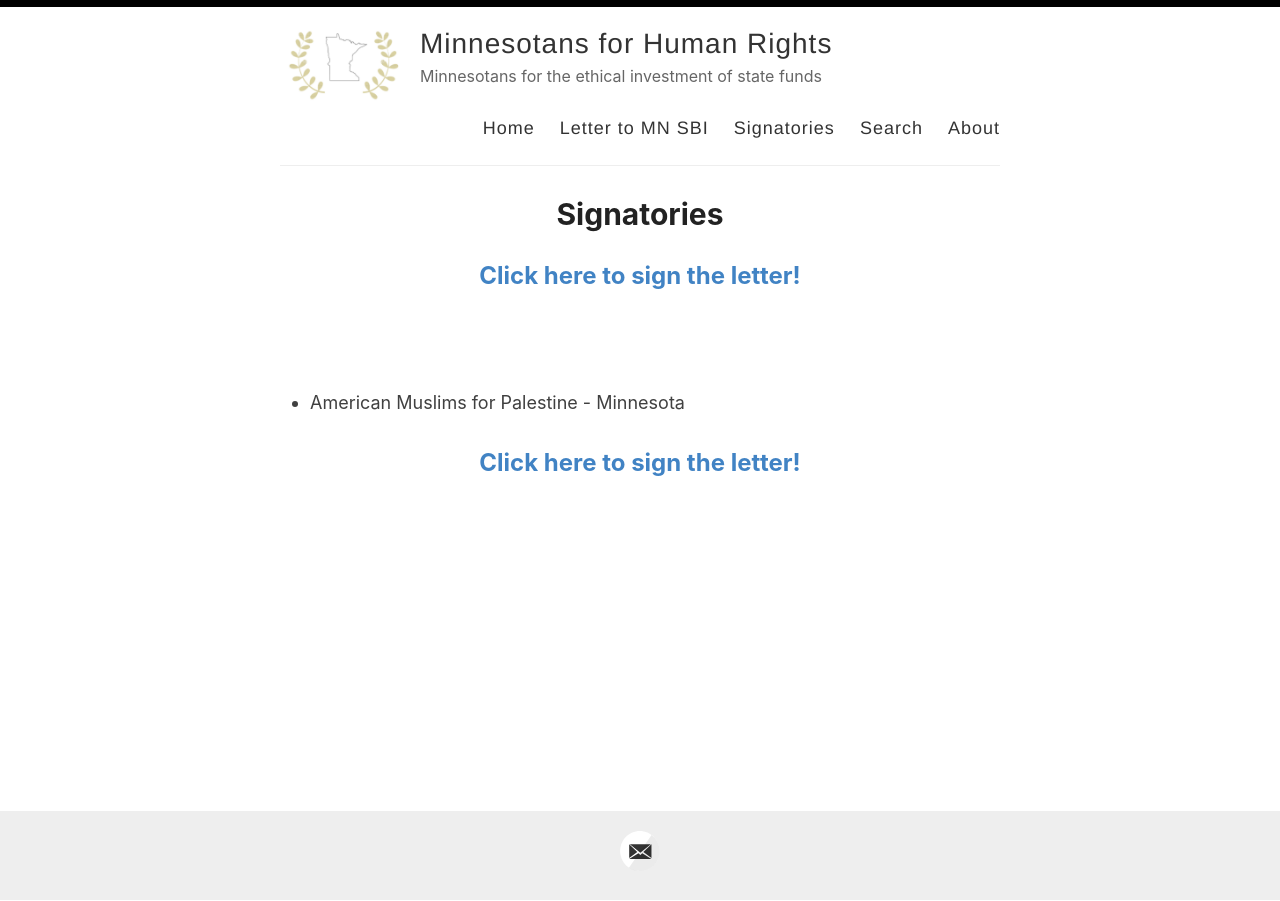
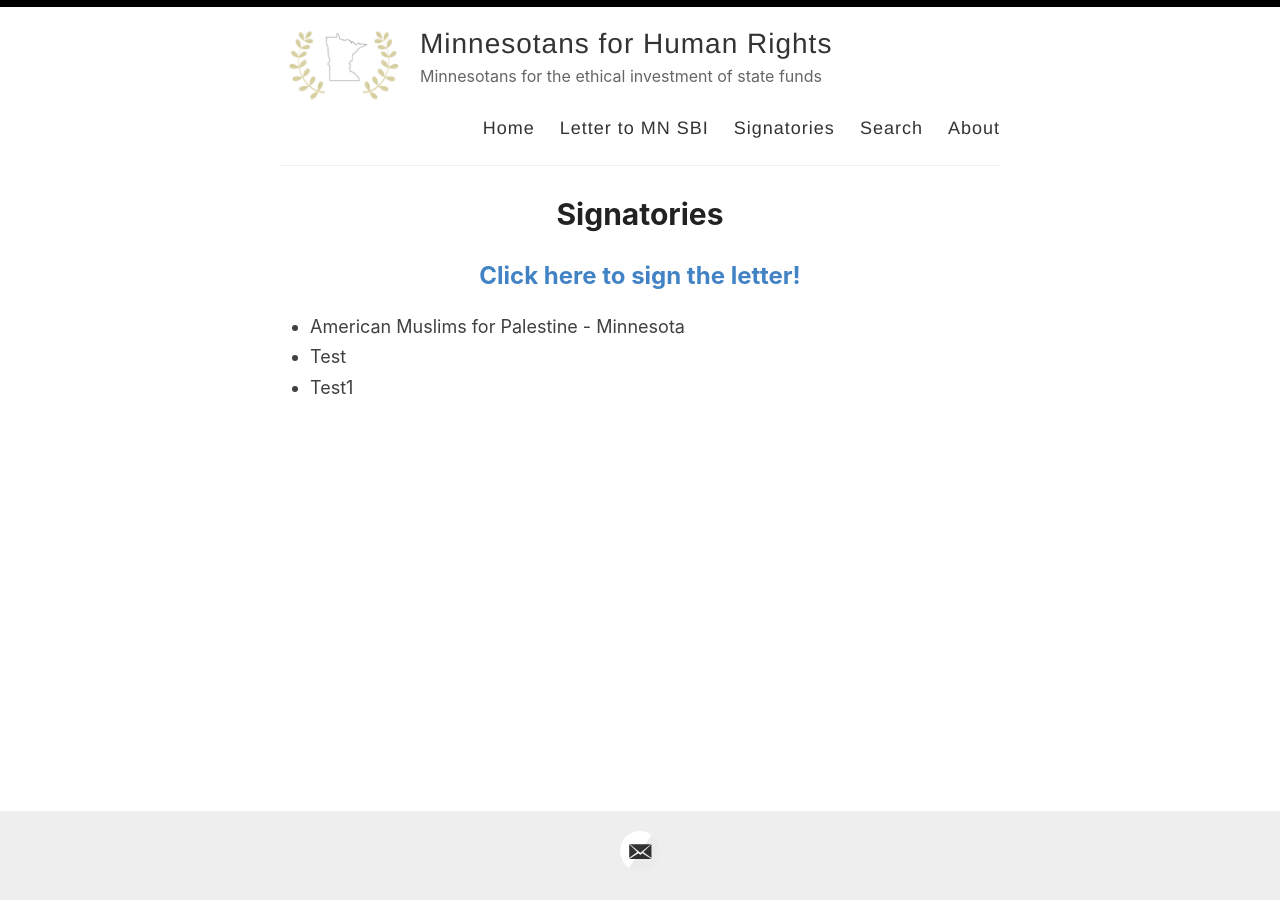
Before and after one commit to adamrahim/adamrahim.github.io, a Jekyll site: the page built from _posts/2020-12-24-signatories.md, in a window 1280 px wide. Built offline with Jekyll 4.4.1, drawn with Linux system fonts in a browser that asks for light colours.

Commit message:
Update 2020-12-24-signatories.md

```diff
--- a/_posts/2020-12-24-signatories.md
+++ b/_posts/2020-12-24-signatories.md
@@ -4,8 +4,7 @@
 permalink: /signatories/
 ---
 ## [Click here to sign the letter!](https://forms.gle/tHgMV44jnT69SfnY6 "Google Form to Support Minnesotans for Human Rights")
-<br/><br/>
+
 - American Muslims for Palestine - Minnesota
-
-
-## [Click here to sign the letter!](https://forms.gle/tHgMV44jnT69SfnY6 "Google Form to Support Minnesotans for Human Rights")
+- Test
+- Test1
```
